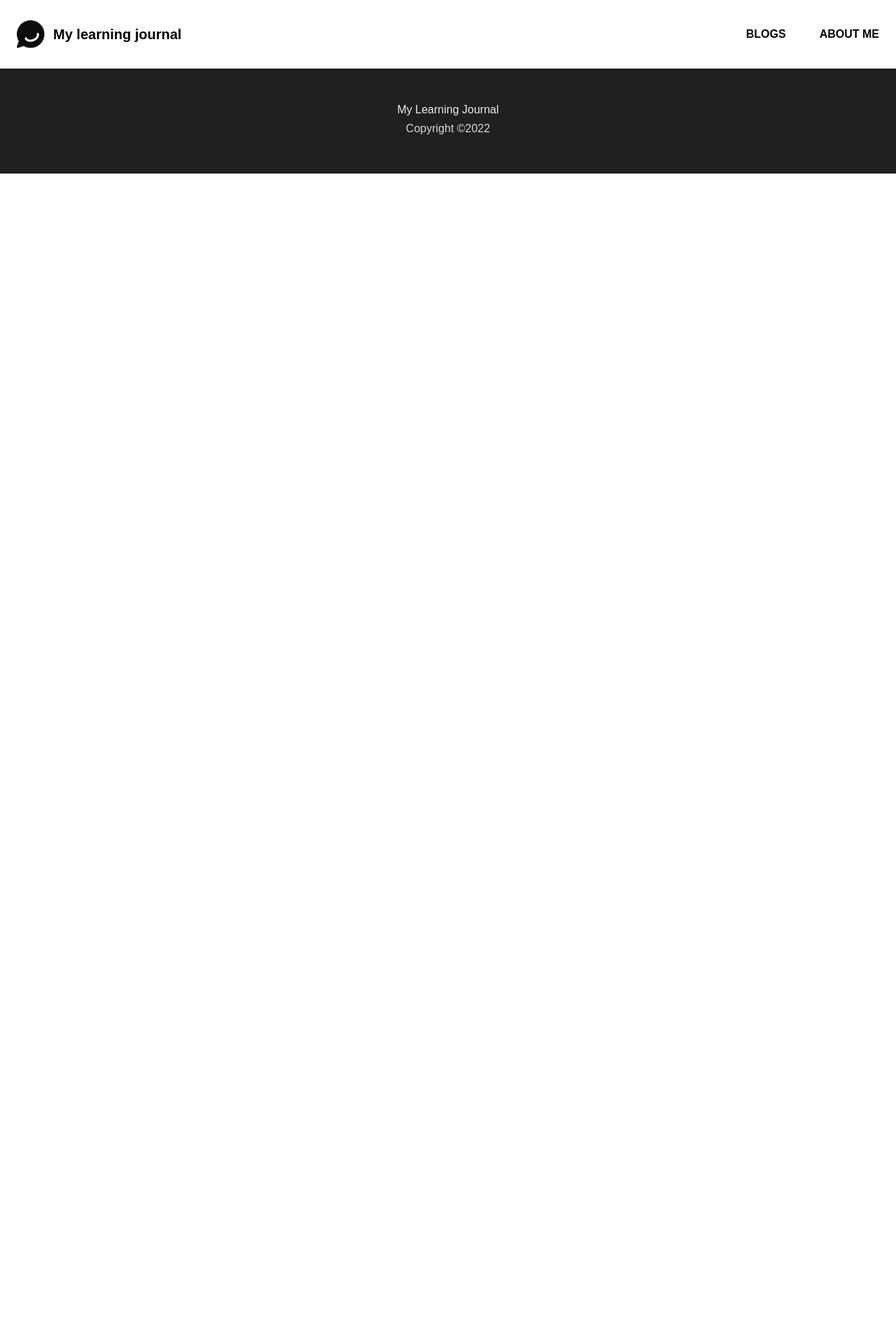
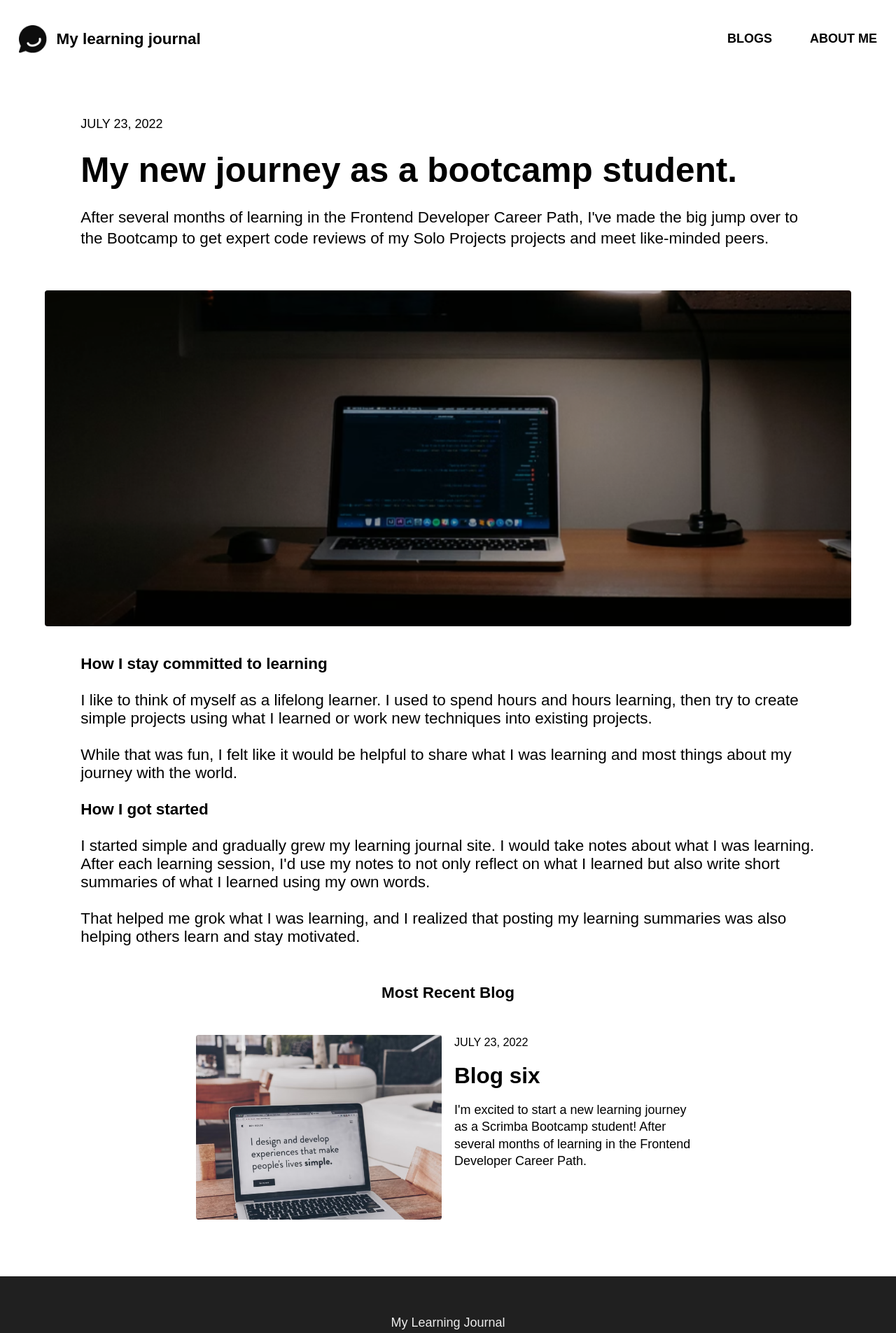
Before and after one commit to OmaralAnazi/Learning-Journal, a plain HTML site: page homePage/index.html in a window 1280 px wide. Shown: the top 1905 px of the page at 70% size. Before the commit the page ends 800 px from the top, so only its background shows below. Drawn offline with Linux system fonts and the light colour scheme.

Commit message:
Initial commit

```diff
--- a/blogsPage/style.css
+++ b/blogsPage/style.css
@@ -1,29 +1,4 @@
-* {
-    box-sizing: border-box;
-}
-
-body {
-    margin: 0;
-    padding: 0;
-    font-family: Arial, Helvetica, sans-serif;
-}
-
 /* ============== Typography ============== */
-
-.header-title {
-    font-size: 1.25rem;
-    font-weight: bolder;
-}
-
-h1 {
-    font-size: 2.75rem;
-    margin: 0.5em 0;
-}
-
-h2 {
-    font-size: 1.75rem;
-    margin: 0.5em 0;
-}
 
 .blogs p {
     margin: 0;
@@ -39,49 +14,6 @@ h2 {
 
 .blog-item .date {
     font-size: 0.85rem;
-}
-
-p {
-    line-height: 1.35;
-}
-
-/* ============== Header & Navagation ============== */
-
-header {
-    display: flex;
-    align-items: center;
-    padding: 1.5em;
-    gap: 0.75em;
-    font-size: 1rem;
-}
-
-nav {
-    margin-left: auto;
-}
-
-nav ul {
-    list-style: none;
-    display: flex;
-    gap: 3em;
-    padding: 0;
-}
-
-li a {
-    color: black;
-    text-decoration: none;
-    font-weight: bolder;
-}
-
-/* ============== Images ============== */
-
-.logo-img {
-    width: 40px;
-    height: 40px;
-}
-
-.blog-img {
-    width: 100%;
-    margin-bottom: 1.25em;
 }
 
 /* ============== Hero Section ============== */
@@ -106,24 +38,6 @@ li a {
     grid-template-columns: repeat(auto-fit, minmax(300px, 1fr));
     grid-gap: 2em;
     padding: 1.5em;
-}
-
-/* ============== Footer ============== */
-
-footer {
-    background: #202020;
-    padding: 3em;
-}
-
-footer p {
-    color: #ECECEC;
-    text-align: center;
-    margin: 0;
-    margin-bottom: 0.35em;
-}
-
-.copyright {
-    color: #D7D7D7;
 }
 
 /* ============== Media queries ============== */
--- /dev/null
+++ b/css/baseStyle.css
@@ -0,0 +1,92 @@
+* {
+    box-sizing: border-box;
+}
+
+body {
+    margin: 0;
+    padding: 0;
+    font-family: Arial, Helvetica, sans-serif;
+}
+
+/* ============== Typography ============== */
+
+.header-title {
+    font-size: 1.25rem;
+    font-weight: bolder;
+}
+
+h1 {
+    font-size: 2.75rem;
+    margin: 0.5em 0;
+}
+
+h2 {
+    font-size: 1.75rem;
+    margin: 0.5em 0;
+}
+
+p {
+    line-height: 1.35;
+}
+
+/* ============== Header & Navagation ============== */
+
+header {
+    display: flex;
+    align-items: center;
+    padding: 1.5em;
+    gap: 0.75em;
+    font-size: 1rem;
+}
+
+nav {
+    margin-left: auto;
+}
+
+nav ul {
+    list-style: none;
+    display: flex;
+    gap: 3em;
+    padding: 0;
+}
+
+li a {
+    color: black;
+    text-decoration: none;
+    font-weight: bolder;
+}
+
+/* ============== Images ============== */
+
+img {
+    width: 100%;
+}
+
+.logo-img {
+    width: 40px;
+    height: 40px;
+}
+
+.blog-img {
+    width: 100%;
+    margin-bottom: 1.25em;
+}
+
+/* ============== Footer ============== */
+
+footer {
+    background: #202020;
+    padding: 3em;
+    margin-top: 2.5em;
+}
+
+footer p {
+    color: #ECECEC;
+    text-align: center;
+    margin: 0;
+    margin-bottom: 0.35em;
+}
+
+.copyright {
+    color: #D7D7D7;
+}
--- a/homePage/index.html
+++ b/homePage/index.html
@@ -6,7 +6,9 @@
         <title>Learning journal</title>
         <meta charset="UTF-8">
         <meta name="viewport" content="width=device-width, initial-scale=1.0">
+        <link rel="stylesheet" href="../css/baseStyle.css">
         <link rel="stylesheet" href="../homePage/style.css">
+        <!-- <link href="https://fonts.googleapis.com/css2?family=Source+Sans+Pro:wght@400;700&display=swap" rel="stylesheet"> -->
     </head>
 
     <body>
@@ -24,6 +26,46 @@
 
         <main>
 
+            <section class="main-content">
+
+                <p class="date">JULY 23, 2022</p>
+                <h1>My new journey as a bootcamp student.</h1>
+                <p>After several months of learning in the Frontend Developer Career Path, I've
+                   made the big jump over to the Bootcamp to get expert code reviews of my Solo
+                   Projects projects and meet like-minded peers.</p>
+                <img class="main-img" src="../images/hero.png" alt="home intro">
+
+                <article>
+                    <strong>How I stay committed to learning</strong> <br><br>
+
+                    I like to think of myself as a lifelong learner. I used to spend hours and
+                    hours learning, then try to create simple projects using what I learned or
+                    work new techniques into existing projects. <br><br>
+
+                    While that was fun, I felt like it would be helpful to share what I was
+                    learning and most things about my journey with the world. <br><br>
+
+                    <strong>How I got started</strong> <br><br>
+
+                    I started simple and gradually grew my learning journal site. I would
+                    take notes about what I was learning. After each learning session, I'd
+                    use my notes to not only reflect on what I learned but also write short
+                    summaries of what I learned using my own words. <br><br>
+
+                    That helped me grok what I was learning, and I realized that posting my
+                    learning summaries was also helping others learn and stay motivated.
+                </article>
+
+            </section>
+
+            <section class="recent-blog-section">
+                <h1 class="recent-blog-title">Most Recent Blog</h1>
+                <div id="recent-blog-grid">
+                    <!-- feeded by ../homePage/index.js -->
+                </div>
+
+            </section>
+
         </main>
 
         <footer>
@@ -32,7 +74,7 @@
         </footer>
 
 
-        <script src="../js/home.js" type="module"></script>
+        <script src="../homePage/index.js" type="module"></script>
     </body>
 
 </html>
--- a/homePage/index.js
+++ b/homePage/index.js
@@ -1,27 +1,22 @@
 import { BLOGS } from "../database/blogsData.js"
 
-// const blogsElement = document.getElementById("blogs")
+const blogElement = document.getElementById("recent-blog-grid")
 
-function renderBlogs() {
-    const recentBlogs = getMostTwoRecentBlogs()
-    // let blogsHtml = ""
-    // recentBlogs.forEach( blog => {
-    //     blogsHtml += `
-    //     <div class="blog-item">
-    //         <img class="blog-img" src="../${blog.imgPath}" alt="${blog.title}">
-    //         <p class="date">${blog.date}</p>
-    //         <h2>${blog.title}</h2>
-    //         <p>${blog.content}</p>
-    //     </div>
-    //     `
-    // })
-    // blogsElement.innerHTML = blogsHtml
+function renderBlog() {
+    const recentBlog = getMostRecentBlog()
+    let blogHtml = `
+        <img class="blog-img" src="../${recentBlog.imgPath}" alt="${recentBlog.title}">
+        <p class="blog-date">${recentBlog.date}</p>
+        <h2 class="blog-title">${recentBlog.title}</h2>
+        <p class="blog-content">${recentBlog.content}</p>
+        `
+    blogElement.innerHTML = blogHtml
 }
 
-function getMostTwoRecentBlogs() {
-    // This function just return the last two elements, if u want to change what is the
-    // most recent blogs, you should change this function only
-    return [ BLOGS[BLOGS.length-1], BLOGS[BLOGS.length-2] ]
+function getMostRecentBlog() {
+    // This function just return the last element, if u want to change what is the
+    // most recent blog, you should change this function only
+    return BLOGS[BLOGS.length-1]
 }
 
-renderBlogs()
+renderBlog()
--- a/homePage/style.css
+++ b/homePage/style.css
@@ -1,118 +1,114 @@
-* {
-    box-sizing: border-box;
+/* ============== Main Content Section ============== */
+
+.main-content {
+    margin: 3em auto 0;
+    width: 90%;
 }
 
-body {
-    margin: 0;
-    padding: 0;
-    font-family: Arial, Helvetica, sans-serif;
+.main-content p:not(.date),
+.main-content article {
+    font-size: 1.25rem;
 }
 
-/* ============== Typography ============== */
+.main-img {
+    height: 40vw;
+    max-height: 480px;
+    object-fit: cover;
+    object-position: center;
+    border-radius: 4px;
+    margin: 2em 0;
+}
 
+/* ============== Recent Blog Section ============== */
+
+.recent-blog-section {
+    margin-top: 3em;
+}
+
+.recent-blog-title {
+    font-size: 1.25rem;
+    text-align: center;
+}
+
+#recent-blog-grid {
+    display: grid;
+    grid-template-columns: 1fr;
+    grid-template-areas:
+        "img"
+        "date"
+        "title"
+        "content";
+    width: 90%;
+    max-width: 720px;
+    margin: 0 auto;
+    padding: 2em 0;
+    grid-gap: 1em;
+}
+
+#recent-blog-grid * {
+    margin: 0;
+}
+
+.blog-img       { grid-area: img; }
+.blog-title     { grid-area: title; }
+.blog-content   { grid-area: content; }
+.blog-date      { grid-area: date;
+                  font-size: 0.9rem; }
+
+/* ============== Media queries ============== */
+
+@media (max-width:374px) {
     .header-title {
-    font-size: 1.25rem;
-    font-weight: bolder;
+        font-size: 1rem;
     }
 
     h1 {
-    font-size: 2.75rem;
-    margin: 0.5em 0;
-}
-
-h2 {
-    font-size: 1.75rem;
-    margin: 0.5em 0;
-}
-
-.blogs p {
-    margin: 0;
-}
-
-.hero p:not(.date) {
-    font-size: 1.35rem;
-}
-
-.hero p {
-    margin: 0;
-}
-
-.blog-item .date {
-    font-size: 0.85rem;
-}
-
-p {
-    line-height: 1.35;
-}
-
-/* ============== Header & Navagation ============== */
-
-header {
-    display: flex;
-    align-items: center;
-    padding: 1.5em;
-    gap: 0.75em;
-    font-size: 1rem;
-}
-
-nav {
-    margin-left: auto;
+        font-size: 2rem;
     }
 
     nav ul {
-    list-style: none;
-    display: flex;
-    gap: 3em;
-    padding: 0;
+        gap: 1em;
     }
 
     li a {
-    color: black;
-    text-decoration: none;
-    font-weight: bolder;
+        font-size: 0.75rem;
+    }
 }
 
-/* ============== Images ============== */
-
-.logo-img {
-    width: 40px;
-    height: 40px;
+@media (max-width:520px) {
+    html {
+        font-size: 12px;
+    }
 }
 
+@media (min-width:620px) {
+    #recent-blog-grid {
+        grid-template-columns: 1fr 1fr;
+        grid-template-areas:
+            "img date"
+            "img title"
+            "img content"
+            "img ......";
+    }
+    :root{
+        font-size: 18px;
+    }
     .blog-img {
         width: 100%;
-    margin-bottom: 1.25em;
+        height: 100%;
+        object-position: top;
+        object-fit: cover;
+    }
 }
 
-/* ============== Hero Section ============== */
-
-
-
-/* ============== Blogs Section ============== */
-
-
-/* ============== Footer ============== */
-
-footer {
-    background: #202020;
-    padding: 3em;
+@media (min-width:920px) {
+    .main-content *:not(img):not(strong) {
+        padding: 0 4vw;
+    }
 }
 
-footer p {
-    color: #ECECEC;
-    text-align: center;
-    margin: 0;
-    margin-bottom: 0.35em;
-}
-
-.copyright {
-    color: #D7D7D7;
-}
-
-/* ============== Media queries ============== */
-
 @media (min-width:1600px) {
-    html {
-        font-size: 20px;
+    :root {
+        font-size: 24px;
     }
 }
```
Also changed, not shown: blogsPage/index.html (+1 -0 lines). Lines whose indentation alone changed are shown as unchanged.
